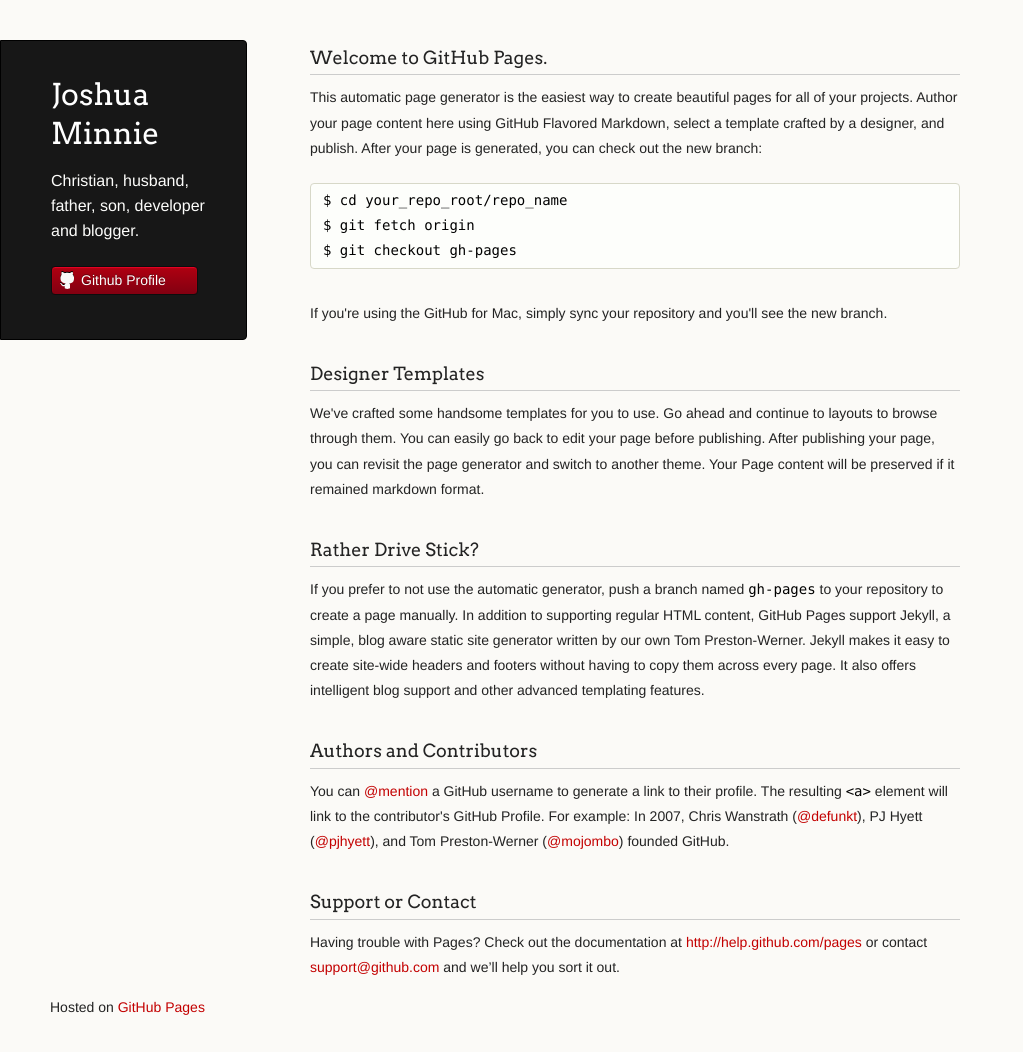
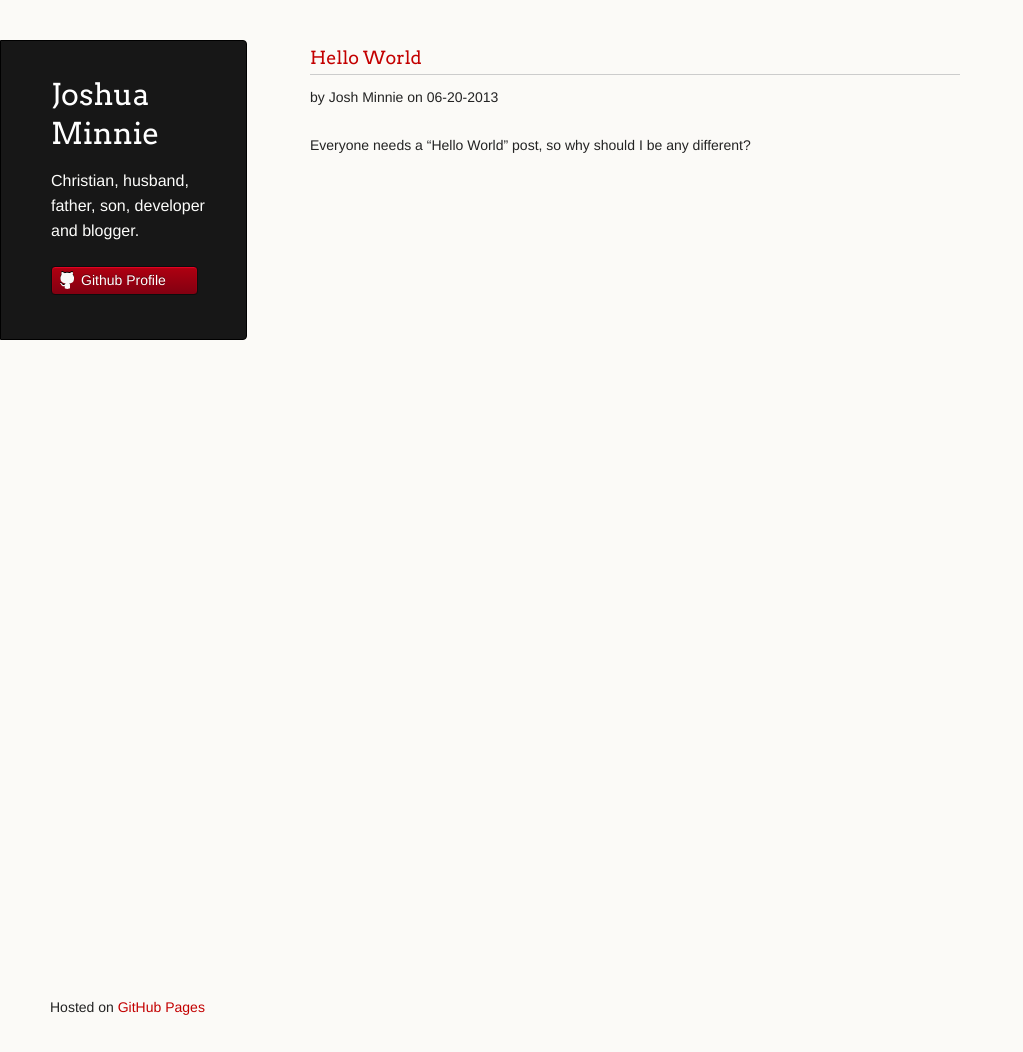
Before and after one commit to joshminnie/joshminnie.github.io, a Jekyll site: the page built from index.html, in a window 1280 px wide and 1052 px high. Shown: the whole window, without its empty margins (0-1023 px from the left). Built offline with Jekyll 4.4.1, drawn with Linux system fonts in a browser that asks for light colours.

Commit message:
Hello World post

```diff
--- /dev/null
+++ b/_posts/2013-06-20-hello-world.md
@@ -0,0 +1,8 @@
+---
+layout: default
+title: Hello World
+post_author: Josh Minnie
+date:   2013-06-20 15:20:00
+categories: personal
+---
+Everyone needs a "Hello World" post, so why should I be any different?
--- a/index.html
+++ b/index.html
@@ -3,52 +3,10 @@
 title: Home | Joshua Minnie
 ---
 
-<h3>
-  <a name="welcome-to-github-pages" class="anchor" href="#welcome-to-github-pages">
-    <span class="octicon octicon-link"></span>
-  </a>
-  Welcome to GitHub Pages.
-</h3>
-<p>This automatic page generator is the easiest way to create beautiful pages for all of your projects. Author your page content here using GitHub Flavored Markdown, select a template crafted by a designer, and publish. After your page is generated, you can check out the new branch:</p>
-
-<pre><code>$ cd your_repo_root/repo_name
-$ git fetch origin
-$ git checkout gh-pages</code></pre>
-
-<p>If you're using the GitHub for Mac, simply sync your repository and you'll see the new branch.</p>
-
-<h3>
-  <a name="designer-templates" class="anchor" href="#designer-templates">
-    <span class="octicon octicon-link"></span>
-  </a>
-  Designer Templates
-</h3>
-
-<p>We've crafted some handsome templates for you to use. Go ahead and continue to layouts to browse through them. You can easily go back to edit your page before publishing. After publishing your page, you can revisit the page generator and switch to another theme. Your Page content will be preserved if it remained markdown format.</p>
-
-<h3>
-  <a name="rather-drive-stick" class="anchor" href="#rather-drive-stick">
-    <span class="octicon octicon-link"></span>
-  </a>
-  Rather Drive Stick?
-</h3>
-
-<p>If you prefer to not use the automatic generator, push a branch named <code>gh-pages</code> to your repository to create a page manually. In addition to supporting regular HTML content, GitHub Pages support Jekyll, a simple, blog aware static site generator written by our own Tom Preston-Werner. Jekyll makes it easy to create site-wide headers and footers without having to copy them across every page. It also offers intelligent blog support and other advanced templating features.</p>
-
-<h3>
-  <a name="authors-and-contributors" class="anchor" href="#authors-and-contributors">
-    <span class="octicon octicon-link"></span>
-  </a>
-  Authors and Contributors
-</h3>
-
-<p>You can <a href="https://github.com/blog/821" class="user-mention">@mention</a> a GitHub username to generate a link to their profile. The resulting <code>&lt;a&gt;</code> element will link to the contributor's GitHub Profile. For example: In 2007, Chris Wanstrath (<a href="https://github.com/defunkt" class="user-mention">@defunkt</a>), PJ Hyett (<a href="https://github.com/pjhyett" class="user-mention">@pjhyett</a>), and Tom Preston-Werner (<a href="https://github.com/mojombo" class="user-mention">@mojombo</a>) founded GitHub.</p>
-
-<h3>
-  <a name="support-or-contact" class="anchor" href="#support-or-contact">
-    <span class="octicon octicon-link"></span>
-  </a>
-  Support or Contact
-</h3>
-
-<p>Having trouble with Pages? Check out the documentation at <a href="http://help.github.com/pages">http://help.github.com/pages</a> or contact <a href="mailto:support@github.com">support@github.com</a> and we’ll help you sort it out.</p>
+{% for post in site.posts %}
+<article>
+  <h3><a href="{{ post.url }}">{{ post.title }}</a></h3>
+  <p><small>by {{ post.post_author }} on {{ post.date | date: "%m-%d-%Y" }}</small></p>
+  <p>{{ post.content | strip_html | truncatewords:75}}</p>
+</article>
+{% endfor %}
```
